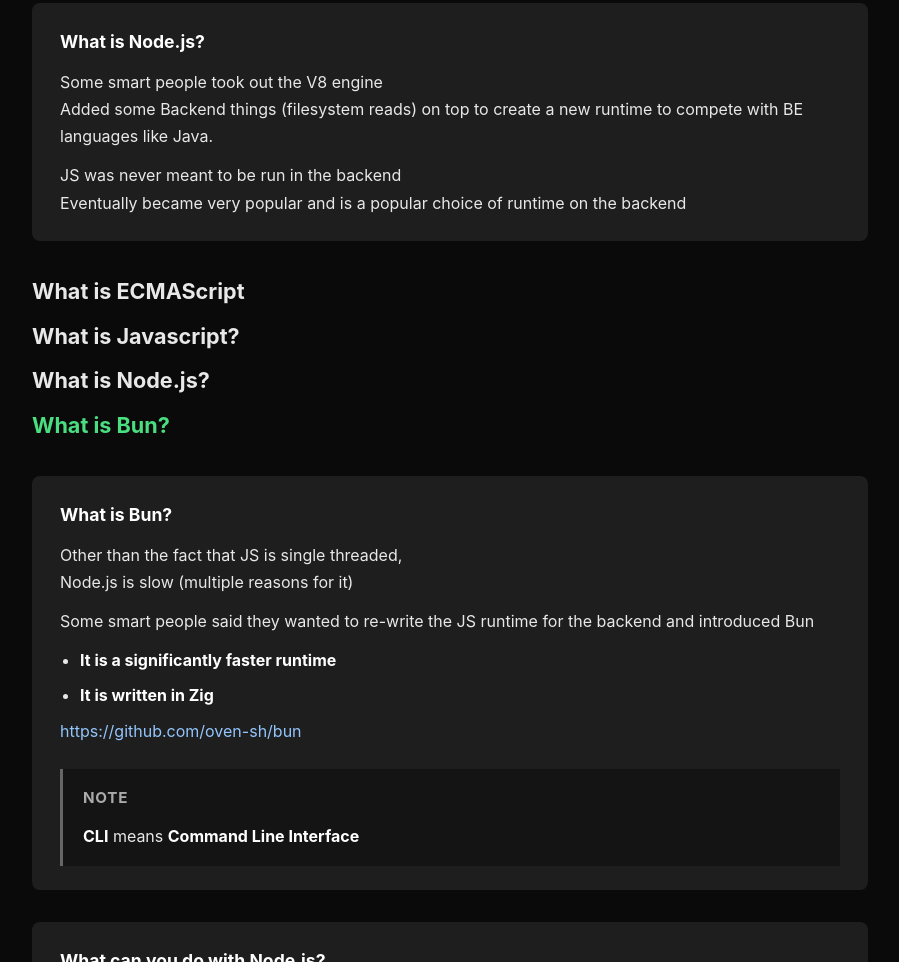
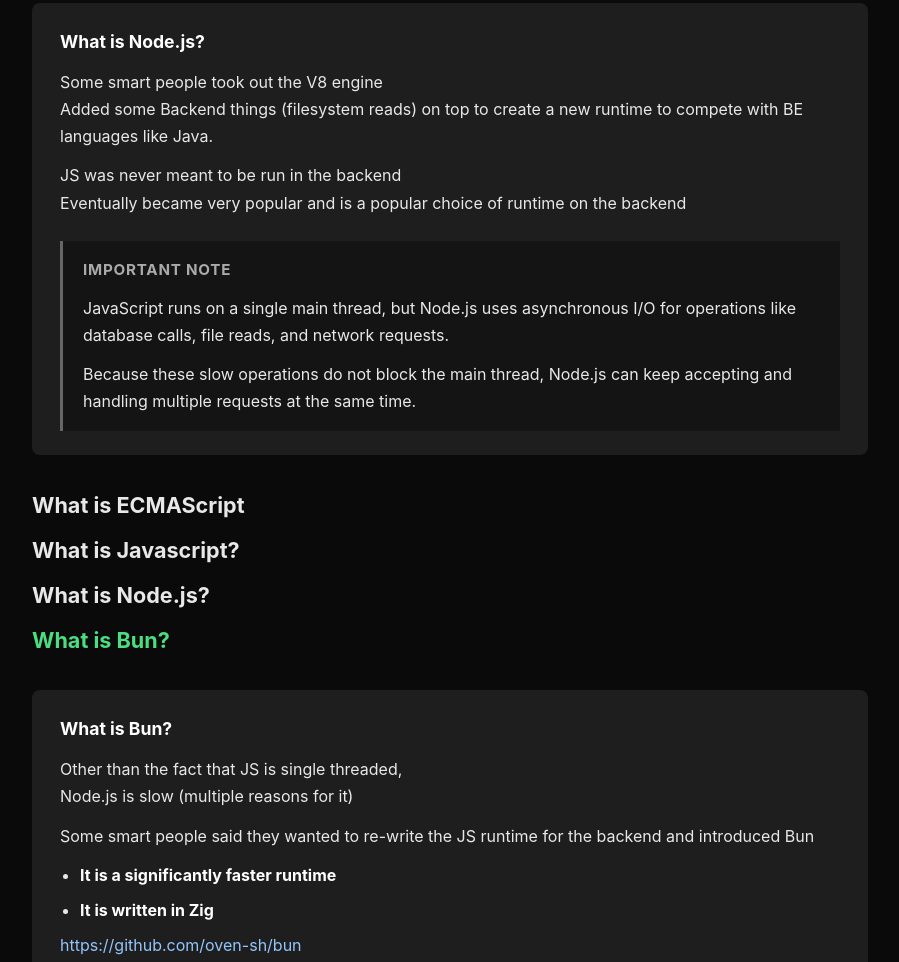
Before and after one commit to ADITYA2178/Notes-of-100-x-dev, a plain HTML site: page Notes/Week 2/Week 2.2 Express and Backend /Notes2-2.html in a window 1280 px wide. Shown: the part 1786-2748 px from the top of the page, without its empty margins (190-1089 px from the left). Drawn offline with Linux system fonts and the light colour scheme.

Commit message:
Add important note on Node.js asynchronous I/O in Notes2-2.html, highlighting its ability to handle multiple requests without blocking the main thread.

```diff
--- a/Notes/Week 2/Week 2.2 Express and Backend /Notes2-2.html
+++ b/Notes/Week 2/Week 2.2 Express and Backend /Notes2-2.html
@@ -112,6 +112,16 @@
       JS was never meant to be run in the backend<br>
       Eventually became very popular and is a popular choice of runtime on the backend
     </p>
+
+    <div class="annotations">
+      <h3>Important Note</h3>
+      <p>
+        JavaScript runs on a single main thread, but Node.js uses asynchronous I/O for operations like database calls, file reads, and network requests.
+      </p>
+      <p>
+        Because these slow operations do not block the main thread, Node.js can keep accepting and handling multiple requests at the same time.
+      </p>
+    </div>
   </div>
 
   <!-- Slide 4: What is Bun? -->
```
